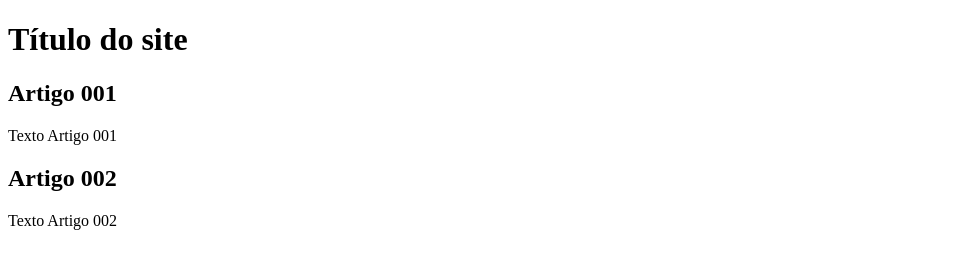
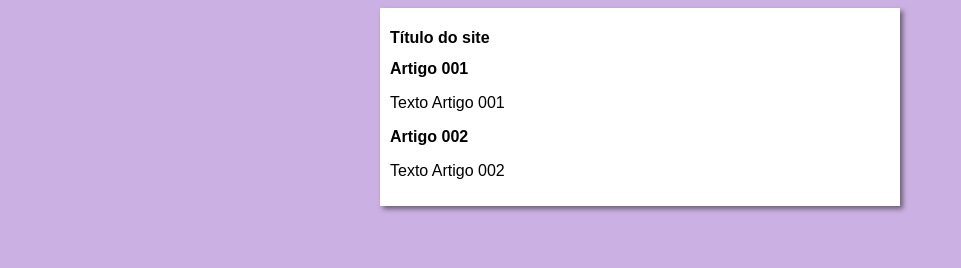
Before and after one commit to MeiryAguiar/Projeto-site, a plain HTML site: page index.html in a window 1280 px wide. Shown: the whole page, without its empty margins (0-961 px from the left). Drawn offline with Linux system fonts and the light colour scheme.

Commit message:
iniciei o design

```diff
--- /dev/null
+++ b/estilos/style.css
@@ -0,0 +1,16 @@
+*{
+    font-family: Arial, Helvetica, sans-serif;
+    font-size: 16px;
+}
+
+body {
+    background-color: rgb(203, 177, 227);
+}
+
+main {
+    background-color: white;
+    width: 500px;
+    margin: auto;
+    padding: 10px;
+    box-shadow: 3px 3px 5px rgb(0, 0, 0, 0.473);
+}
--- a/index.html
+++ b/index.html
@@ -5,6 +5,7 @@
     <meta http-equiv="X-UA-Compatible" content="IE=edge">
     <meta name="viewport" content="width=device-width, initial-scale=1.0">
     <title>Título do site</title>
+    <link rel="stylesheet" href="estilos/style.css"
 </head>
 <body>
    <main>
```
